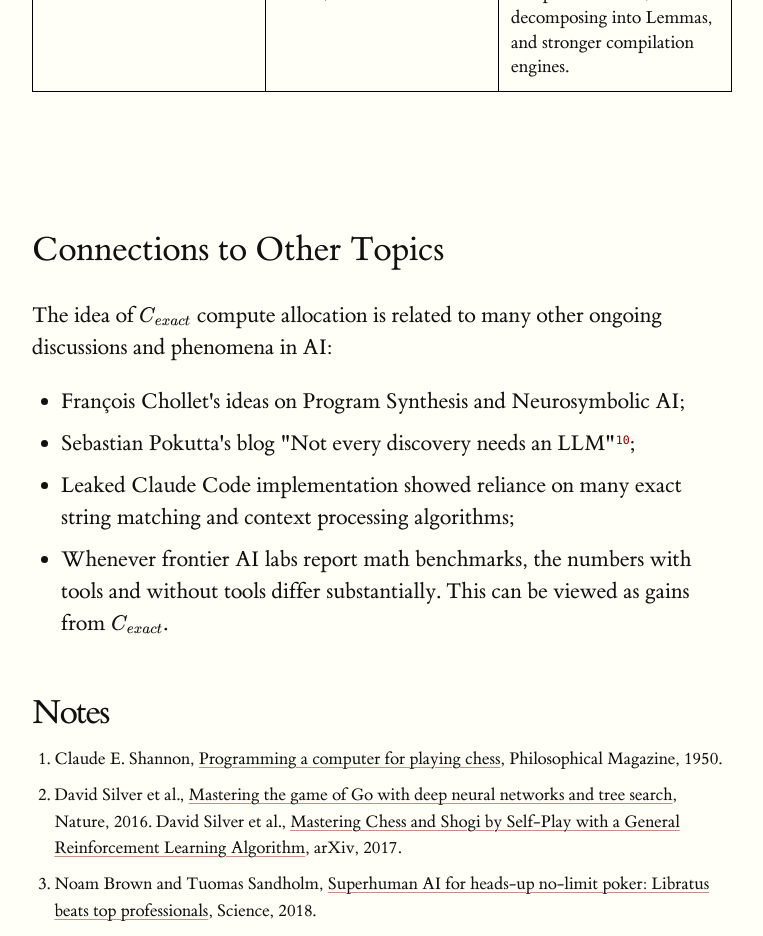
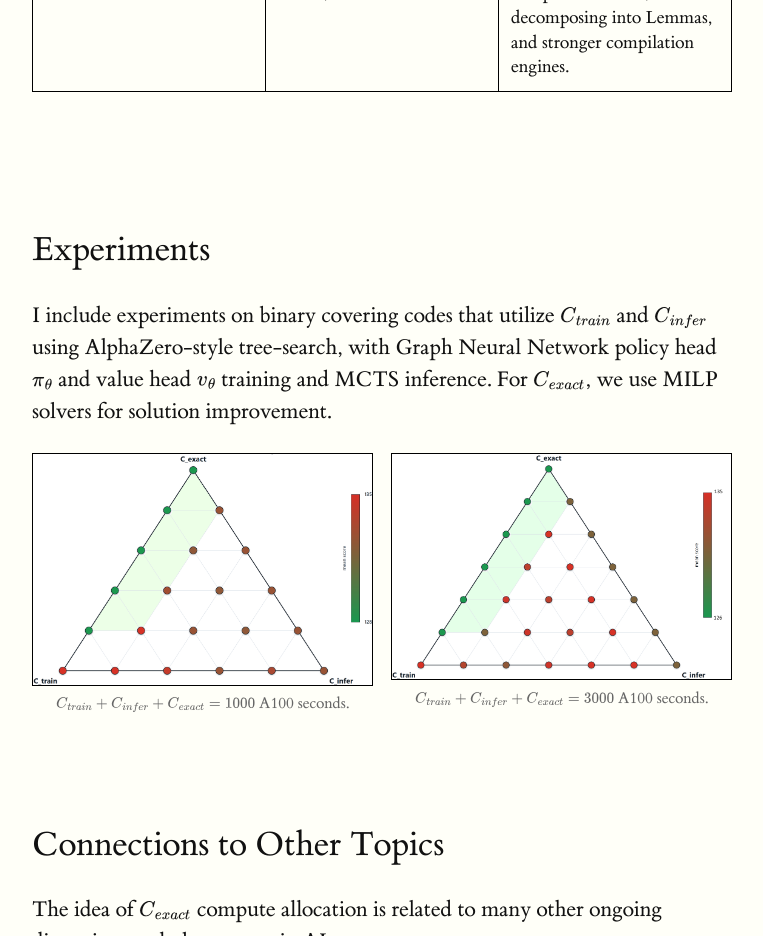
Before and after one commit to rybindmitry/rybindmitry.github.io, a website: page blogs/compute-allocation.html in a window 1280 px wide. Shown: the part 5580-6516 px from the top of the page, without its empty margins (258-1021 px from the left). Drawn offline with nearby package versions, Linux system fonts and the light colour scheme.

Commit message:
Update site content and experiments

```diff
--- a/blogs/compute-allocation.html
+++ b/blogs/compute-allocation.html
@@ -897,6 +897,33 @@
       background: var(--paper-2);
     }
 
+    .experiment-figures {
+      display: grid;
+      grid-template-columns: repeat(2, minmax(0, 1fr));
+      gap: 18px;
+      margin: 1.6rem 0 0;
+    }
+
+    .experiment-figures figure {
+      margin: 0;
+    }
+
+    .experiment-figures img {
+      display: block;
+      width: 100%;
+      height: auto;
+      border: 1.5px solid #000;
+      background: var(--paper);
+    }
+
+    .experiment-figures figcaption {
+      margin-top: 0.45rem;
+      font-size: 1rem;
+      line-height: 1.35;
+      color: var(--muted);
+      text-align: center;
+    }
+
     .footer {
       padding-top: 38px;
       display: grid;
@@ -998,6 +1025,7 @@
 
       .branch-grid,
       .metrics-grid,
+      .experiment-figures,
       .mini-metrics { grid-template-columns: 1fr; }
 
       .footnotes ol { columns: 1; }
@@ -1461,7 +1489,8 @@
       }
 
       .budget-grid,
-      .branch-grid {
+      .branch-grid,
+      .experiment-figures {
         grid-template-columns: 1fr;
       }
     }
@@ -1642,6 +1671,31 @@
         </div>
       </section>
 
+      <section id="experiments">
+        <div class="section-heading">
+          <div class="chapter-index"></div>
+          <div>
+            <h2>Experiments</h2>
+          </div>
+        </div>
+
+        <div class="article-wrap">
+          <article class="article">
+            <p>I include experiments on binary covering codes that utilize \(C_{train}\) and \(C_{infer}\) using AlphaZero-style tree-search, with Graph Neural Network policy head \(\pi_{\theta}\) and value head \(v_{\theta}\) training and MCTS inference. For \(C_{exact}\), we use MILP solvers for solution improvement.</p>
+            <div class="experiment-figures">
+              <figure>
+                <img src="../images/alloc1000.png" alt="Compute allocation experiment with 1000 total A100 seconds">
+                <figcaption>\(C_{train} + C_{infer} + C_{exact} = 1000\) A100 seconds.</figcaption>
+              </figure>
+              <figure>
+                <img src="../images/alloc3000.png" alt="Compute allocation experiment with 3000 A100 seconds">
+                <figcaption>\(C_{train} + C_{infer} + C_{exact} = 3000\) A100 seconds.</figcaption>
+              </figure>
+            </div>
+          </article>
+        </div>
+      </section>
+
       <section id="connections">
         <div class="section-heading">
           <div class="chapter-index"></div>
```
Also changed, not shown: index.html (+3 -3 lines), images/alloc1000.png (added), images/alloc3000.png (added), images/dima2.jpg (renamed from images/dima.jpg).
